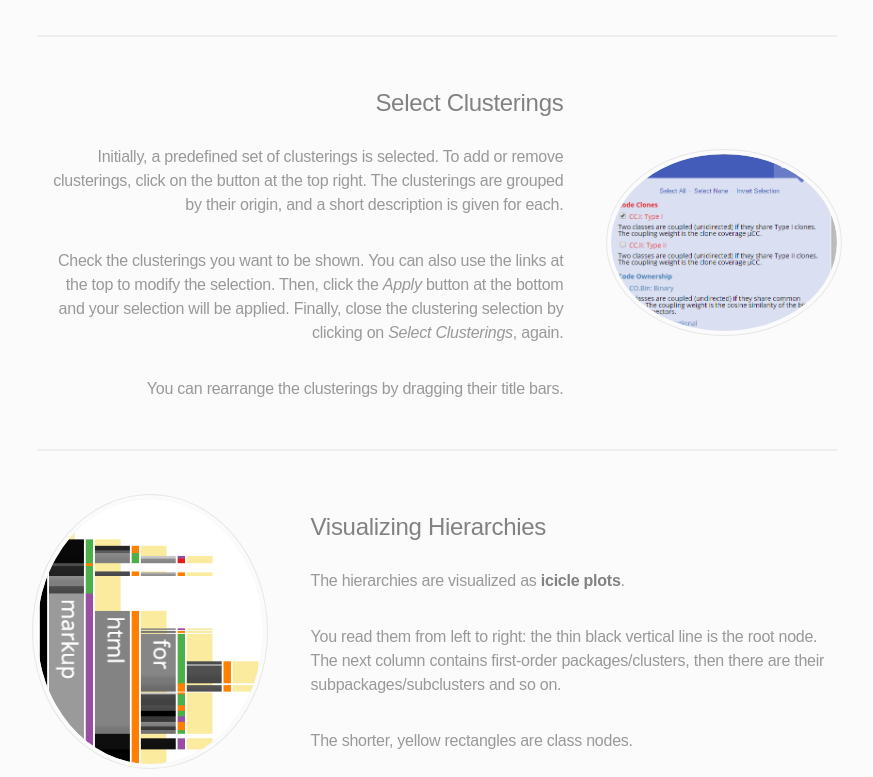
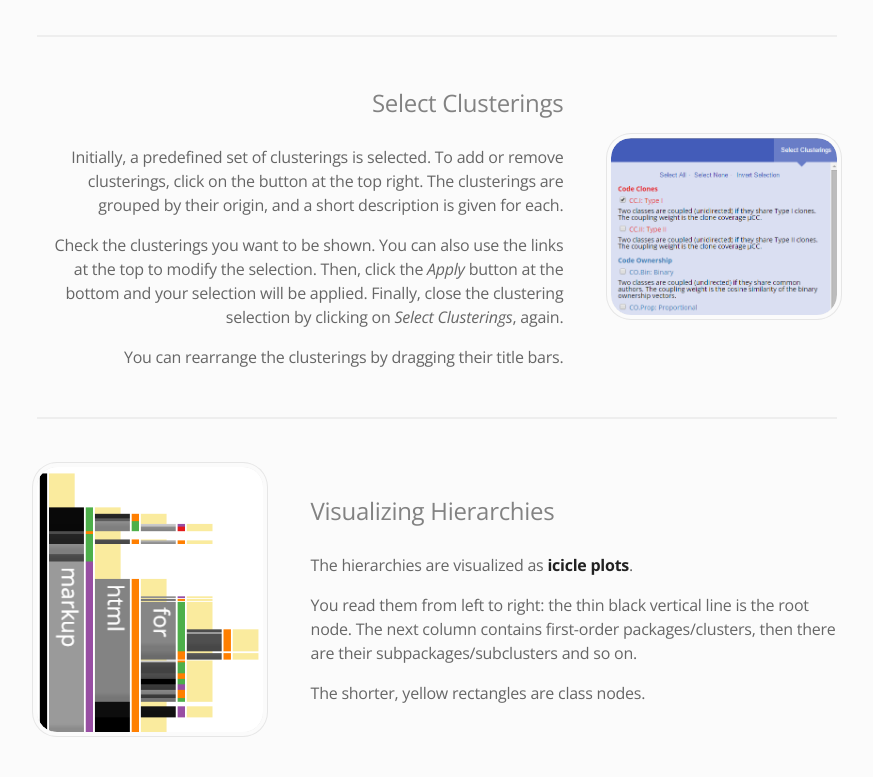
Before and after one commit to clustercompare/about, a plain HTML site: page index.html in a window 1280 px wide. Shown: the part 1600-2377 px from the top of the page, without its empty margins (203-1076 px from the left). Drawn offline with nearby package versions, Linux system fonts and the light colour scheme.

Commit message:
Style changes

```diff
--- a/assets/css/main.css
+++ b/assets/css/main.css
@@ -1639,7 +1639,7 @@
 /* Type */
 
 	body {
-		color: #999999;
+		color: #666;
 	}
 
 	html, input, select, textarea {
@@ -1671,7 +1671,7 @@
 		}
 
 	body, input, select, textarea {
-		font-family: Arial, Helvetica, sans-serif;
+		font-family: 'Open Sans', Arial, Helvetica, sans-serif;
 		font-weight: normal;
 		line-height: 1.5em;
 		letter-spacing: -0.015em;
@@ -1692,6 +1692,7 @@
 
 	strong, b {
 		font-weight: bold;
+		color: #000;
 	}
 
 	em, i {
@@ -1699,7 +1700,7 @@
 	}
 
 	p {
-		margin: 0 0 2em 0;
+		margin: 0 0 1em 0;
 	}
 
 	h1, h2, h3, h4, h5, h6 {
@@ -2771,14 +2772,14 @@
 
 		.spotlight .image {
 			width: 30%;
-			border-radius: 100%;
+			border-radius: 20px;
 			margin: 0 3em 0 0;
 			display: block;
 		}
 
 			.spotlight .image img {
 				display: block;
-				border-radius: 100%;
+				border-radius: 20px;
 				width: 100%;
 			}
 
@@ -3154,7 +3155,6 @@
 
 		.wrapper.style2 {
 			background-color: #fbfbfb;
-			color: #999999;
 		}
 
 			.wrapper.style2 input[type="submit"],
@@ -3346,7 +3346,7 @@
 				}
 
 			.wrapper.style2 strong, .wrapper.style2 b {
-				color: #828282;
+				color: #222;
 			}
 
 			.wrapper.style2 h1, .wrapper.style2 h2, .wrapper.style2 h3, .wrapper.style2 h4, .wrapper.style2 h5, .wrapper.style2 h6 {
```
